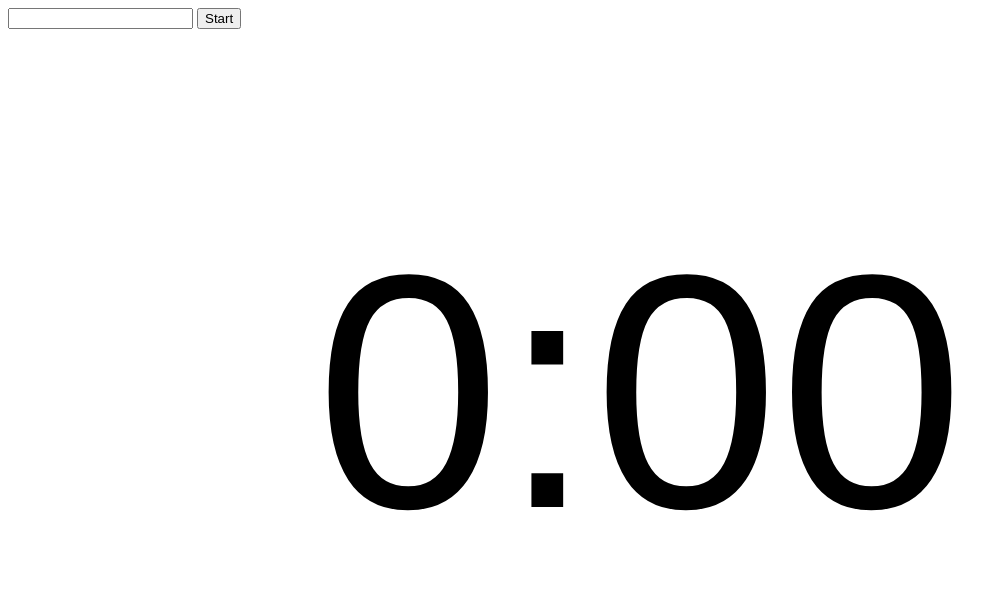
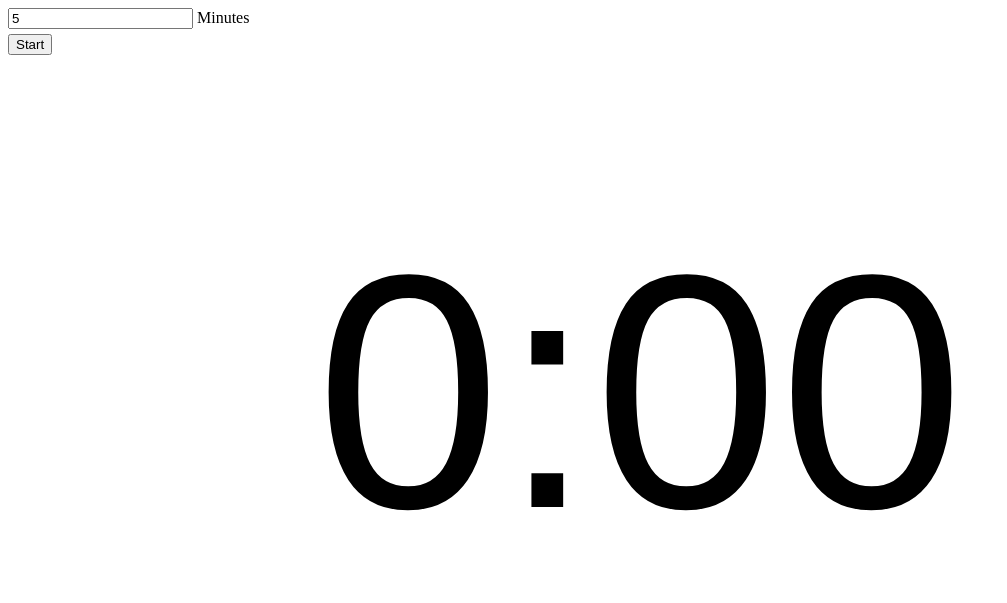
Before and after one commit to joozek78/timer, a plain HTML site: page index.html in a window 1280 px wide. Shown: the whole page, without its empty margins (0-1007 px from the left). Drawn offline with Linux system fonts and the light colour scheme.

Commit message:
Add minutes label and make input numeric

```diff
--- a/index.html
+++ b/index.html
@@ -29,12 +29,19 @@
         .hidden {
             display: none;
         }
+      #start {
+        margin: 5px 0
+      }
     </style>
 </head>
 <body>
     <form onsubmit="start; return false" id="setup">
-        <input id="minutes"/>
+        <div>
+          <label><input value="5" type="number" id="minutes"/> Minutes</label>
+      </div>
+      <div>
         <button id="start">Start</button>
+      </div>
     </form>
     <div id="display" class="display">
         <div id="display-time">0:00</div>
```
